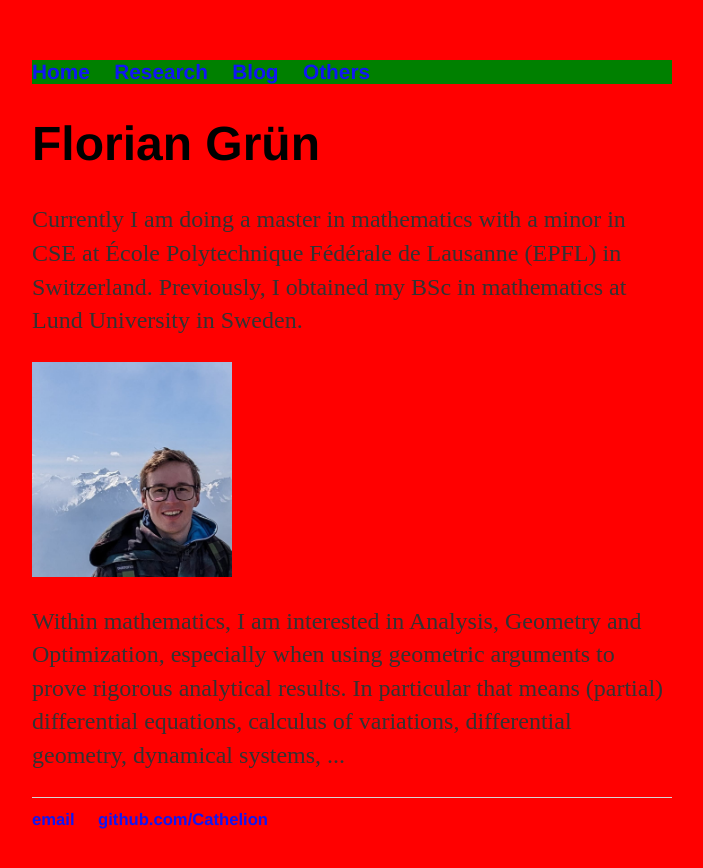
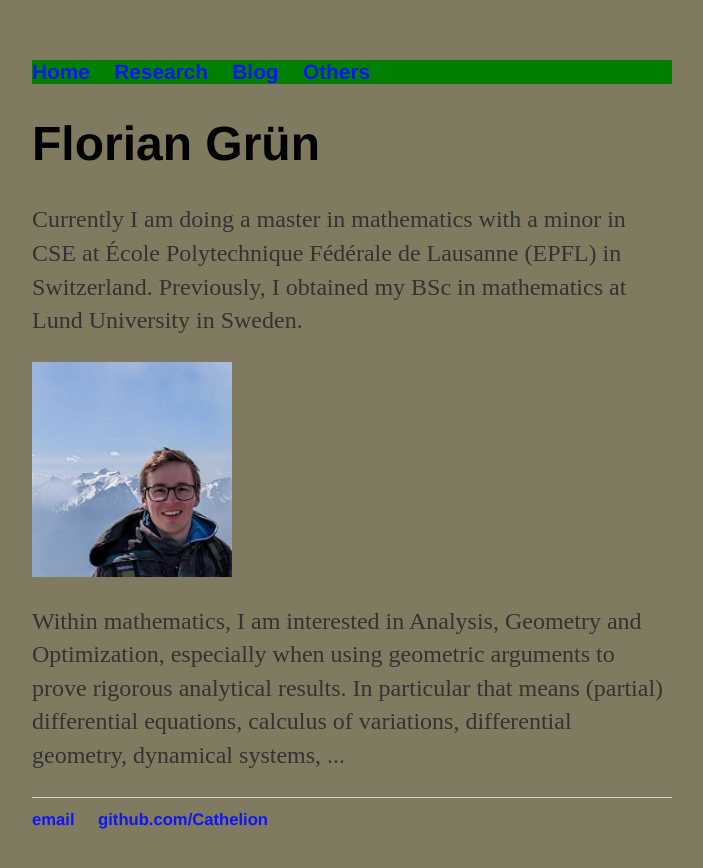
Before and after one commit to Cathelion/Cathelion.github.io, a Jekyll site: the page built from index.html, in a window 1280 px wide. Shown: the top 868 px of the page, without its empty margins (288-991 px from the left). Built offline with Jekyll 4.4.1, drawn with Linux system fonts in a browser that asks for light colours.

Commit message:
Update main.css

```diff
--- a/css/main.css
+++ b/css/main.css
@@ -1,7 +1,7 @@
 body {
     margin: 60px auto;
     width: 50%;
-    background-color: red;
+    background-color: hsl(50 33% 25% / 0.75);
 }
 
 nav{
```
